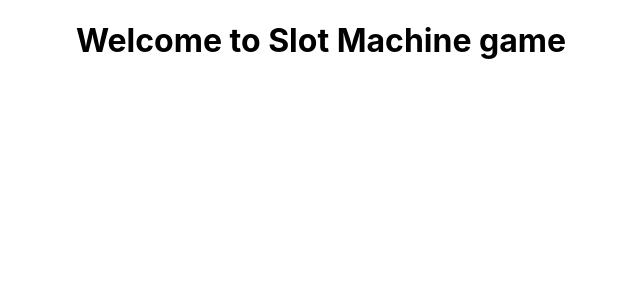
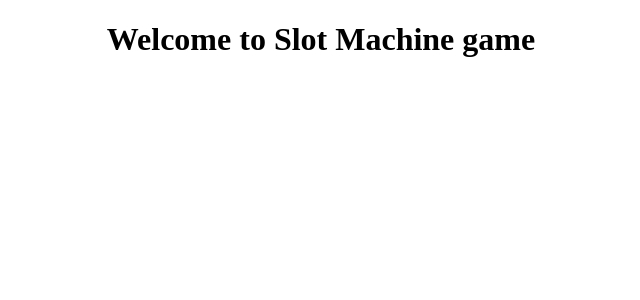
Before and after one commit to Sajjad124/slot-machine, a React (Create React App) app: page / in a window 1280 px wide. Shown: the top 300 px of the page, without its empty margins (319-959 px from the left). Built offline with nearby package versions, Linux system fonts and the light colour scheme.

Commit message:
styling change

```diff
--- a/src/App.js
+++ b/src/App.js
@@ -8,7 +8,7 @@ import './App.css';
 const App = ()=> {
   return (
     <div className="App">
-      <h1 className='heading_style'> Welcome to <span >Slot Machine game</span></h1>
+      <h1 className='heading_style'> Welcome to <span style={{fontWeight:"bold"}}>Slot Machine game</span></h1>
     </div>
   );
 }
--- a/src/index.css
+++ b/src/index.css
@@ -1,13 +1,14 @@
 body {
-  margin: 0;
+  /* margin: 0;
   font-family: -apple-system, BlinkMacSystemFont, 'Segoe UI', 'Roboto', 'Oxygen',
     'Ubuntu', 'Cantarell', 'Fira Sans', 'Droid Sans', 'Helvetica Neue',
     sans-serif;
   -webkit-font-smoothing: antialiased;
-  -moz-osx-font-smoothing: grayscale;
+  -moz-osx-font-smoothing: grayscale; */
+  font-style: normal;
 }
 
 code {
-  font-family: source-code-pro, Menlo, Monaco, Consolas, 'Courier New',
-    monospace;
+  /* font-family: source-code-pro, Menlo, Monaco, Consolas, 'Courier New',
+    monospace; */
 }
```
